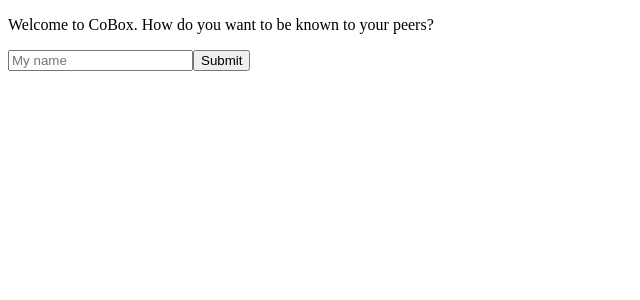
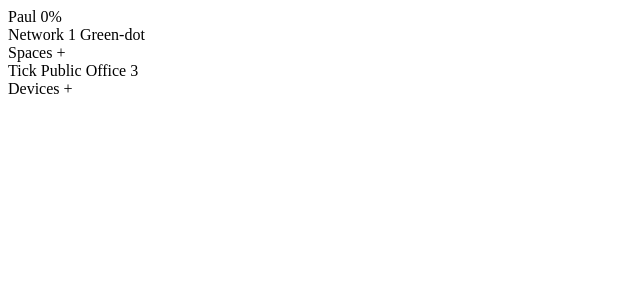
Before and after one commit to coboxcoop/ui, a Vue app: page / in a window 1280 px wide. Shown: the top 300 px of the page, without its empty margins (0-640 px from the left). Built offline with nearby package versions, Linux system fonts and the light colour scheme.

Commit message:
index template

```diff
--- a/src/components/CreateSpace.vue
+++ b/src/components/CreateSpace.vue
@@ -12,7 +12,7 @@
   }),
   methods: {
     onClick() {
-      console.log(`testing onClick this.space`)
+      console.log("testing onClick {this.space}")
       this.$store.dispatch('startCreateSpace', this.space)
       // when i click this i want to go to the making a space
       // page
--- /dev/null
+++ b/src/components/Index.vue
@@ -0,0 +1,24 @@
+<template>
+  <div>
+    <div>
+      Paul 0%
+    </div>
+    <div>
+      Network 1 Green-dot
+    </div>
+    <div>
+      Spaces +
+        <div>
+          Tick Public Office 3
+        </div>
+    </div>
+    <div>
+      Devices +
+    </div>
+  </div>
+</template>
+
+<script>
+export default {
+}
+</script>
--- a/src/views/Home.vue
+++ b/src/views/Home.vue
@@ -1,21 +1,23 @@
 <template>
-  <welcome-screen v-if="!$store.getters.hasBeenWelcomed" />
-  <div v-else>
-    <p>Hey {{ $store.state.name }}, what would you like to do?</p>
-    <!-- <create&#45;space @add:space="createSpace" /> -->
-    <create-space />
-    <p>Join a space</p>
-  </div>
+  <!-- <welcome&#45;screen v&#45;if="!$store.getters.hasBeenWelcomed" /> -->
+  <!-- <div v&#45;else> -->
+  <!--   <p>Hey {{ $store.state.name }}, what would you like to do?</p> -->
+  <!--   <!&#45;&#45; <create&#38;#45;space @add:space="createSpace" /> &#45;&#45;> -->
+  <!--   <create&#45;space /> -->
+  <!--   <p>Join a space</p> -->
+  <!-- </div> -->
+  <Index />
 </template>
 
 <script>
-import WelcomeScreen from '@/components/WelcomeScreen.vue'
-import CreateSpace from '@/components/CreateSpace.vue'
-
+// import WelcomeScreen from '@/components/WelcomeScreen.vue'
+// import CreateSpace from '@/components/CreateSpace.vue'
+import Index from '@/components/Index.vue'
 export default {
   components: {
-    WelcomeScreen,
-    CreateSpace,
+    // WelcomeScreen,
+    // CreateSpace,
+    Index,
   },
 }
 </script>
```
Also changed, not shown: src/components/MakeSpace.vue (added).
